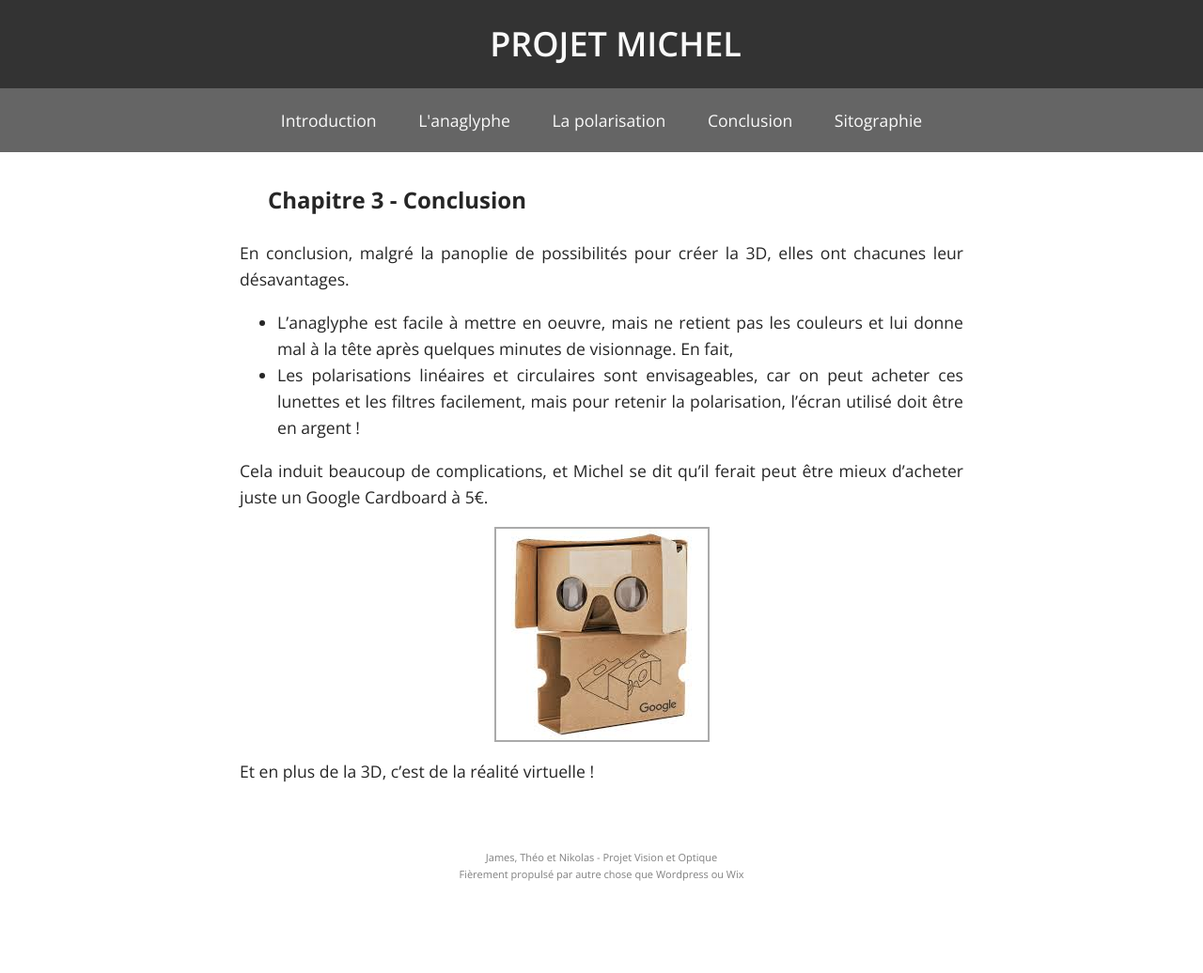
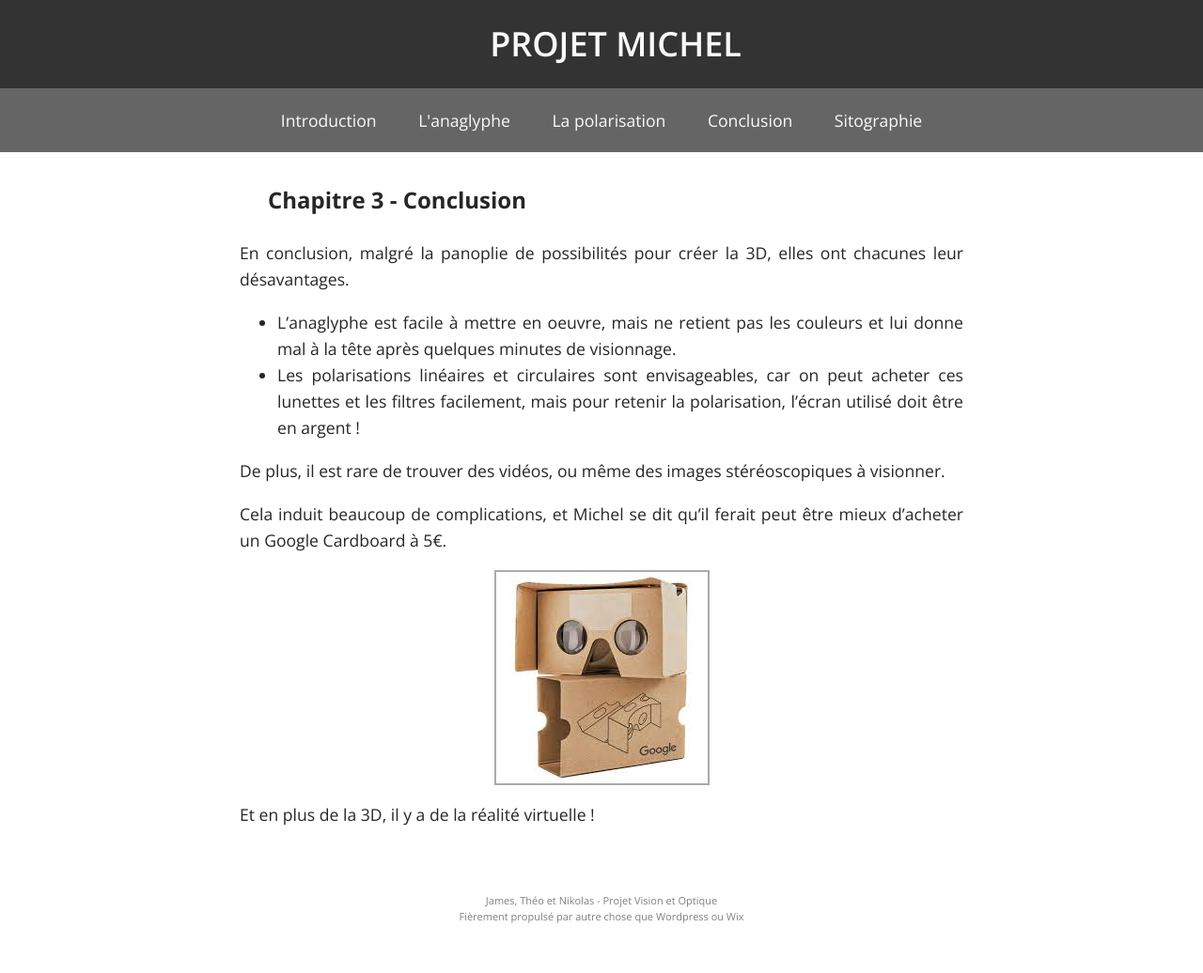
Before and after one commit to TrakJohnson/ProjetMichel, a Jekyll site: the page built from _pages/chap3.md, in a window 1280 px wide. Shown: the whole page at 94% size. Built offline with Jekyll 4.4.1, drawn with Linux system fonts in a browser that asks for light colours; some web fonts are replaced; Markdown is read by kramdown in place of the engine named in the settings; before the commit the page ends 990 px from its top, so only the background shows below that.

Commit message:
Final commit

```diff
--- a/_pages/chap3.md
+++ b/_pages/chap3.md
@@ -8,11 +8,13 @@
 
 En conclusion, malgré la panoplie de possibilités pour créer la 3D, elles ont chacunes leur désavantages.
 
-  - L'anaglyphe est facile à mettre en oeuvre, mais ne retient pas les couleurs et lui donne mal à la tête après quelques minutes de visionnage. En fait,
+  - L'anaglyphe est facile à mettre en oeuvre, mais ne retient pas les couleurs et lui donne mal à la tête après quelques minutes de visionnage.
   - Les polarisations linéaires et circulaires sont envisageables, car on peut acheter ces lunettes et les filtres facilement, mais pour retenir la polarisation, l'écran utilisé doit être en argent !
 
-Cela induit beaucoup de complications, et Michel se dit qu'il ferait peut être mieux d'acheter juste un Google Cardboard à 5€.
+De plus, il est rare de trouver des vidéos, ou même des images stéréoscopiques à visionner.
+
+Cela induit beaucoup de complications, et Michel se dit qu'il ferait peut être mieux d'acheter un Google Cardboard à 5€.
 
 ![LA SOLUTION](assets/img/cardboard.jpeg)
 
-Et en plus de la 3D, c'est de la réalité virtuelle !
+Et en plus de la 3D, il y a de la réalité virtuelle !
```
Also changed, not shown: _pages/chap2.md (+20 -6 lines).
